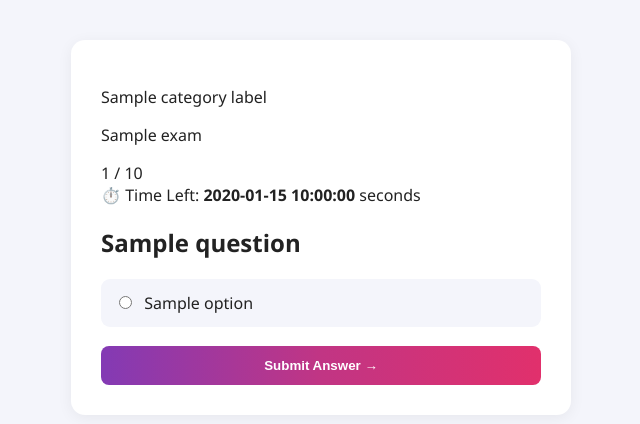
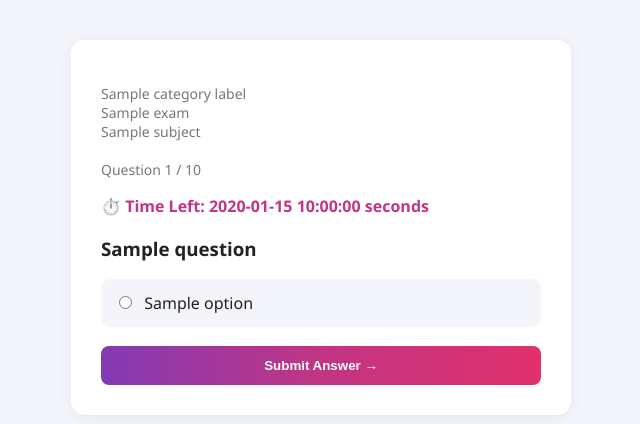
Before and after one commit to princekumar3232/Quizbuzz, a Flask app: template templates/question.html in a window 1280 px wide. Shown: the part 54-478 px from the top of the page, without its empty margins (319-959 px from the left). Run offline with Flask 3, Linux system fonts and the light colour scheme; the template is opened without the code that fills it: most values are stand-ins (such as "Sample title", 1, 10 or a date in 2020); some libraries are stand-ins or nearby versions.

Commit message:
Update question.html

```diff
--- a/templates/question.html
+++ b/templates/question.html
@@ -1,86 +1,66 @@
 {% extends "base.html" %}
 
-
 {% block title %}
-
 Question {{ q_number }}
-
 {% endblock %}
-
 
 {% block content %}
 
-
 <div class="quiz-card">
 
+    <p class="progress">
 
-    <div class="quiz-top">
+        {{ category_label }}
+
+        {% if exam %}
+            <br>
+            {{ exam }}
+        {% endif %}
+
+        {% if subject %}
+            <br>
+            {{ subject }}
+        {% endif %}
+
+        <br><br>
+
+        Question {{ q_number }} / {{ total }}
+
+    </p>
 
 
-        <div>
+    <!-- TIMER -->
 
-            <p class="eyebrow">
-                {{ category_label }}
-            </p>
-
-            <p class="quiz-name">
-                {{ exam }}
-            </p>
-
-        </div>
-
-
-        <div class="question-counter">
-
-            {{ q_number }} / {{ total }}
-
-        </div>
-
-
-    </div>
-
-
-    <div class="progress-bar">
-
-        <div
-            class="progress-fill"
-            style="width: {{ ((q_number / total) * 100)|round(0) }}%;"
-        ></div>
-
-    </div>
-
-
-    <div class="timer-box">
+    <p class="timer">
 
         ⏱️ Time Left:
 
-        <strong id="timeLeft">
+        <span id="timeLeft">
             {{ time_limit }}
-        </strong>
+        </span>
 
         seconds
 
-    </div>
+    </p>
 
 
-    <h2 class="question-text">
+    <!-- QUESTION -->
 
+    <h3>
         {{ question }}
+    </h3>
 
-    </h2>
 
+    <!-- ANSWER FORM -->
 
     <form
         method="POST"
         id="quizForm"
     >
 
-
         {% for option in options %}
 
-
         <label class="option-label">
-
 
             <input
                 type="radio"
@@ -89,30 +69,21 @@ Question {{ q_number }}
                 required
             >
 
-
-            <span>
             {{ option }}
-            </span>
-
 
         </label>
-
 
         {% endfor %}
 
 
         <button
             type="submit"
-            class="btn full-btn"
+            class="full-btn"
         >
-
             Submit Answer →
-
         </button>
 
-
     </form>
-
 
 </div>
 
@@ -128,8 +99,7 @@ const formElement =
     document.getElementById("quizForm");
 
 
-const timer = setInterval(
-    function () {
+const timer = setInterval(function () {
 
     timeLeft--;
 
@@ -143,33 +113,20 @@ const timer = setInterval(
 
         /*
          * Timer khatam hone par
-             * bina answer ke submit.
+         * answer automatically submit hoga.
          *
-             * Required radio ki wajah se
-             * browser submit block kar sakta hai,
-             * isliye required remove kar rahe hain.
+         * form.submit() browser ki
+         * required validation ko bypass karta hai,
+         * isliye bina answer ke bhi next question
+         * par ja sakta hai.
          */
-
-            const radios =
-                formElement.querySelectorAll(
-                    'input[name="option"]'
-                );
-
-            radios.forEach(
-                function (radio) {
-                    radio.required = false;
-                }
-            );
 
         formElement.submit();
 
     }
 
-    },
-    1000
-);
+}, 1000);
 
 </script>
 
-
 {% endblock %}
```
Lines whose indentation alone changed are shown as unchanged.
